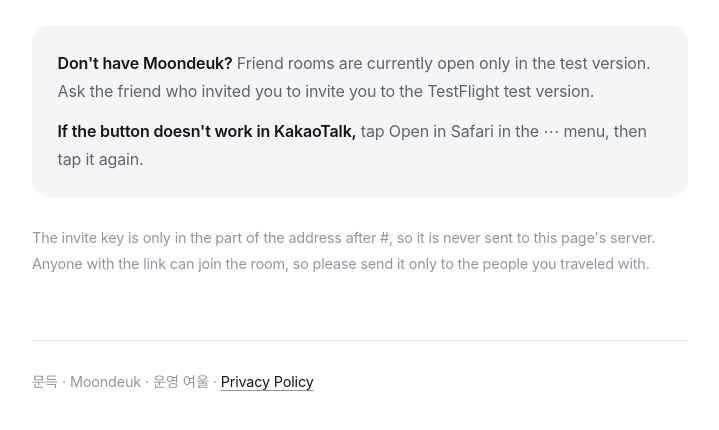
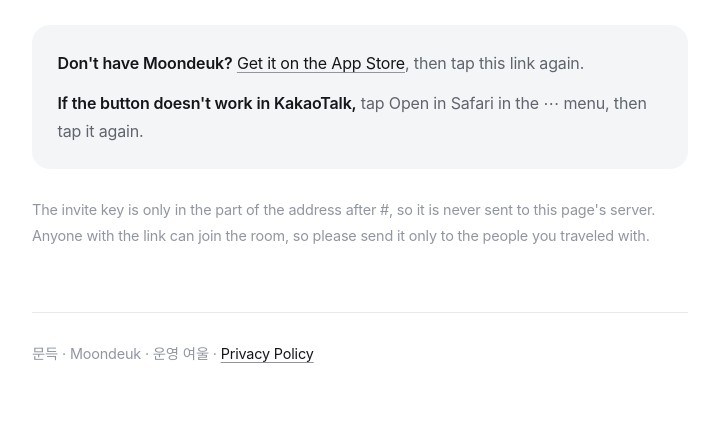
Before and after one commit to hanseokoh979-bit/moondeuk-site, a plain HTML site: page room.html in a window 1280 px wide. Shown: the part 380-810 px from the top of the page, without its empty margins (280-999 px from the left). Drawn offline with Linux system fonts and the light colour scheme.

Commit message:
초대 페이지 — 친구 방이 앱스토어 판에서 열려 「문득이 없나요?」를 App Store 로
Co-Authored-By: Claude Opus 5.5 <noreply@anthropic.com>

```diff
--- a/room.html
+++ b/room.html
@@ -41,7 +41,7 @@
   <p id="bad" hidden>초대 링크가 잘못됐어요. 친구에게 링크를 다시 받아 주세요.</p>
 
   <div class="card">
-    <p id="noapp"><strong>문득이 없나요?</strong> 친구 방은 지금 시험판에서만 열려 있어요. 초대한 친구에게 TestFlight 시험판 초대를 부탁해 주세요.</p>
+    <p id="noapp"><strong>문득이 없나요?</strong> <a href="https://apps.apple.com/app/id6821060159">App Store에서 받은 뒤</a> 이 링크를 다시 눌러 주세요.</p>
     <p id="kakao"><strong>카카오톡에서 단추가 안 눌리면</strong> 화면의 ⋯ 메뉴에서 「Safari로 열기」를 누른 뒤 다시 눌러 주세요.</p>
   </div>
 
@@ -52,7 +52,7 @@
 </div>
 <script>
 (function () {
-  var TEST_ONLY = true; // 친구 방이 앱스토어 판에서도 열리면 false — 「문득이 없나요?」를 App Store 로
+  var TEST_ONLY = false; // 2026-11-16 — 친구 방이 앱스토어 판(1.5.2)에서도 열려 「문득이 없나요?」를 App Store 로(시험판에서만 열 때는 true)
 
   var text = {
     ko: {
```
